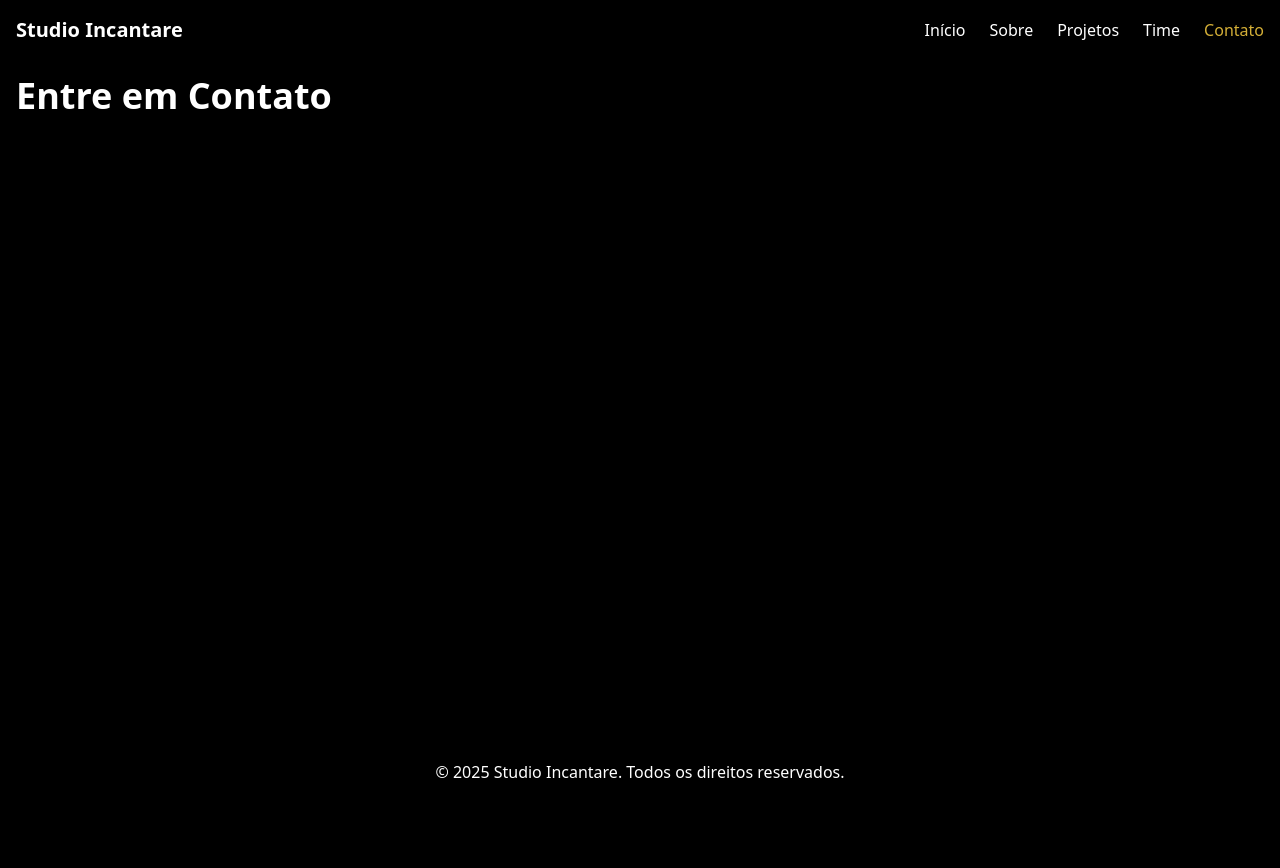
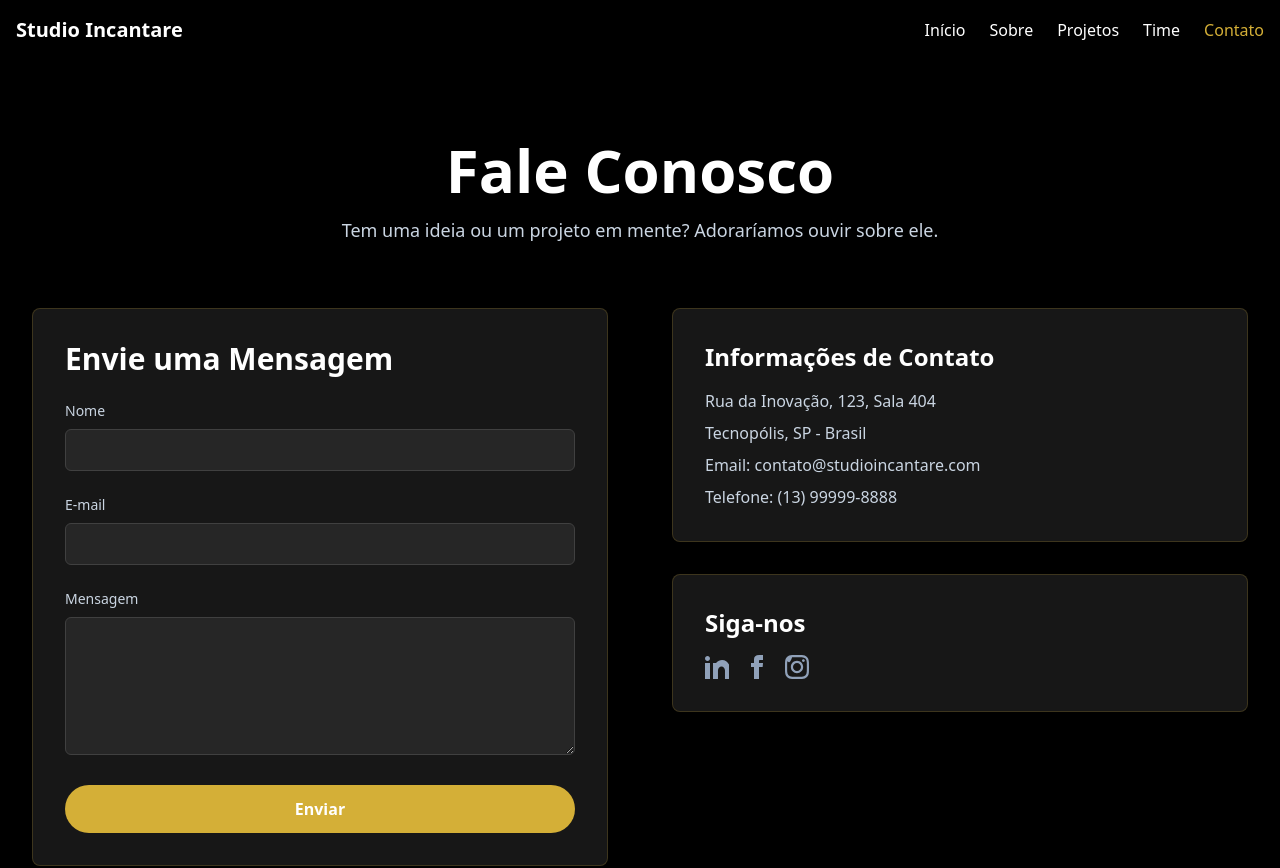
Before and after one commit to JefHard/studio-incantare, a React (Vite) app: page /contato in a window 1280 px wide. Shown: the top 868 px of the page. Before the commit the page ends 800 px from the top, so only its background shows below. Built offline with nearby package versions, Linux system fonts and the light colour scheme.

Commit message:
Feat: Adiciona a página de Contato com formulário e validação

```diff
--- a/src/pages/Contato.tsx
+++ b/src/pages/Contato.tsx
@@ -1,3 +1,95 @@
+import { useState } from 'react';
+
+// Ícones de redes sociais
+const LinkedinIcon = () => ( <svg xmlns="http://www.w3.org/2000/svg" className="h-6 w-6" fill="currentColor" viewBox="0 0 24 24"><path d="M4.98 3.5c0 1.381-1.11 2.5-2.48 2.5s-2.48-1.119-2.48-2.5c0-1.38 1.11-2.5 2.48-2.5s2.48 1.12 2.48 2.5zm.02 4.5h-5v16h5v-16zm7.982 0h-4.968v16h4.969v-8.399c0-2.199 1.561-4.001 3.501-4.001s3.499 1.802 3.499 4.001v8.399h4.988v-10.131c0-4.87-3.37-8.869-7.875-8.869s-7.875 3.999-7.875 8.869v1.262z" /></svg> );
+const FacebookIcon = () => ( <svg xmlns="http://www.w3.org/2000/svg" className="h-6 w-6" fill="currentColor" viewBox="0 0 24 24"><path d="M9 8h-3v4h3v12h5v-12h3.642l.358-4h-4v-1.667c0-.955.192-1.333 1.115-1.333h2.885v-5h-3.808c-3.596 0-5.192 1.583-5.192 4.615v2.385z" /></svg> );
+const InstagramIcon = () => ( <svg xmlns="http://www.w3.org/2000/svg" className="h-6 w-6" fill="currentColor" viewBox="0 0 24 24"><path d="M12 2.163c3.204 0 3.584.012 4.85.07 3.252.148 4.771 1.691 4.919 4.919.058 1.265.069 1.645.069 4.85s-.011 3.584-.069 4.85c-.149 3.225-1.664 4.771-4.919 4.919-1.266.058-1.644.07-4.85.07s-3.584-.012-4.85-.07c-3.252-.148-4.771-1.691-4.919-4.919-.058-1.265-.069-1.645-.069-4.85s.011-3.584.069-4.85c.149-3.225 1.664 4.771 4.919-4.919 1.266-.057 1.644-.069 4.85-.069zm0-2.163c-3.259 0-3.667.014-4.947.072-4.358.2-6.78 2.618-6.98 6.98-.059 1.281-.073 1.689-.073 4.948s.014 3.667.072 4.947c.2 4.358 2.618 6.78 6.98 6.98 1.281.058 1.689.072 4.948.072s3.667-.014 4.947-.072c4.358-.2 6.78-2.618 6.98-6.98.059-1.281.073-1.689.073-4.948s-.014-3.667-.072-4.947c-.2-4.358-2.618-6.78-6.98-6.98-1.281-.058-1.689-.072-4.948-.072zm0 5.838c-3.403 0-6.162 2.759-6.162 6.162s2.759 6.162 6.162 6.162 6.162-2.759 6.162-6.162-2.759-6.162-6.162-6.162zm0 10.162c-2.209 0-4-1.79-4-4s1.791-4 4-4 4 1.79 4 4-1.791 4-4 4zm6.406-11.845c-.796 0-1.441.645-1.441 1.44s.645 1.44 1.441 1.44 1.441-.645 1.441-1.44-.645-1.44-1.441-1.44z" /></svg> );
+
 export default function Contato() {
-  return <h1 className="text-4xl font-bold">Entre em Contato</h1>;
+  const [formData, setFormData] = useState({ name: '', email: '', message: '' });
+  const [errors, setErrors] = useState<{ name?: string; email?: string; message?: string }>({});
+
+  const handleChange = (e: React.ChangeEvent<HTMLInputElement | HTMLTextAreaElement>) => {
+    const { name, value } = e.target;
+    setFormData(prevState => ({ ...prevState, [name]: value }));
+  };
+
+  const validate = () => {
+    const newErrors: { name?: string; email?: string; message?: string } = {};
+    if (!formData.name) newErrors.name = 'O nome é obrigatório.';
+    if (!formData.email) newErrors.email = 'O e-mail é obrigatório.';
+    if (!formData.message) newErrors.message = 'A mensagem é obrigatória.';
+    return newErrors;
+  };
+
+  const handleSubmit = (e: React.FormEvent) => {
+    e.preventDefault();
+    const validationErrors = validate();
+    if (Object.keys(validationErrors).length > 0) {
+      setErrors(validationErrors);
+    } else {
+      setErrors({});
+      alert('Mensagem enviada com sucesso! (simulação)');
+      setFormData({ name: '', email: '', message: '' });
+    }
+  };
+
+  return (
+    <div className="py-16">
+      <section className="container mx-auto px-4 text-center mb-16">
+        <h1 className="text-4xl md:text-6xl font-bold">Fale Conosco</h1>
+        <p className="mt-4 max-w-2xl mx-auto text-lg text-slate-300">
+          Tem uma ideia ou um projeto em mente? Adoraríamos ouvir sobre ele.
+        </p>
+      </section>
+
+      <section className="container mx-auto px-4 grid grid-cols-1 md:grid-cols-2 gap-16 items-start">
+
+        <div className="bg-neutral-900 p-8 rounded-lg border border-gold/20">
+          <h2 className="text-3xl font-bold mb-6">Envie uma Mensagem</h2>
+          <form onSubmit={handleSubmit} noValidate className="space-y-6">
+            <div>
+              <label htmlFor="name" className="block text-sm font-medium text-slate-300 mb-2">Nome</label>
+              <input type="text" name="name" id="name" value={formData.name} onChange={handleChange} className="w-full bg-neutral-800 border border-neutral-700 rounded-md p-2 focus:ring-gold focus:border-gold" />
+              {errors.name && <p className="text-red-500 text-sm mt-1">{errors.name}</p>}
+            </div>
+            <div>
+              <label htmlFor="email" className="block text-sm font-medium text-slate-300 mb-2">E-mail</label>
+              <input type="email" name="email" id="email" value={formData.email} onChange={handleChange} className="w-full bg-neutral-800 border border-neutral-700 rounded-md p-2 focus:ring-gold focus:border-gold" />
+              {errors.email && <p className="text-red-500 text-sm mt-1">{errors.email}</p>}
+            </div>
+            <div>
+              <label htmlFor="message" className="block text-sm font-medium text-slate-300 mb-2">Mensagem</label>
+              <textarea name="message" id="message" rows={5} value={formData.message} onChange={handleChange} className="w-full bg-neutral-800 border border-neutral-700 rounded-md p-2 focus:ring-gold focus:border-gold"></textarea>
+              {errors.message && <p className="text-red-500 text-sm mt-1">{errors.message}</p>}
+            </div>
+            <button type="submit" className="w-full bg-gold hover:opacity-80 text-white font-bold py-3 px-8 rounded-full transition-opacity duration-300">
+              Enviar
+            </button>
+          </form>
+        </div>
+
+        <div className="space-y-8">
+          <div className="bg-neutral-900 p-8 rounded-lg border border-gold/20">
+            <h3 className="text-2xl font-bold mb-4">Informações de Contato</h3>
+            <div className="space-y-2 text-slate-300">
+              <p>Rua da Inovação, 123, Sala 404</p>
+              <p>Tecnopólis, SP - Brasil</p>
+              <p>Email: contato@studioincantare.com</p>
+              <p>Telefone: (13) 99999-8888</p>
+            </div>
+          </div>
+          <div className="bg-neutral-900 p-8 rounded-lg border border-gold/20">
+            <h3 className="text-2xl font-bold mb-4">Siga-nos</h3>
+            <div className="flex space-x-4">
+              <a href="#" className="text-slate-400 hover:text-gold transition-colors"><LinkedinIcon /></a>
+              <a href="#" className="text-slate-400 hover:text-gold transition-colors"><FacebookIcon /></a>
+              <a href="#" className="text-slate-400 hover:text-gold transition-colors"><InstagramIcon /></a>
+            </div>
+          </div>
+        </div>
+
+      </section>
+    </div>
+  );
 }
```
